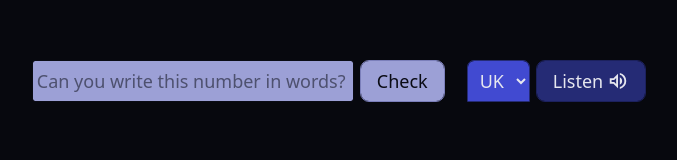
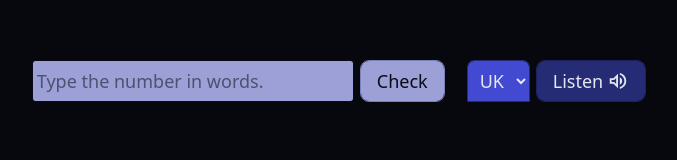
Before and after one commit to SanchezEnzo/NumsEN, a React (Vite) app: page / in a window 1280 px wide. Shown: the part 259-419 px from the top of the page, without its empty margins (301-978 px from the left). Built offline with nearby package versions, Linux system fonts and the light colour scheme.

Commit message:
Fix placeholder

```diff
--- a/src/components/Form.tsx
+++ b/src/components/Form.tsx
@@ -27,7 +27,7 @@ export default function Form({
 				autoComplete='off'
 				aria-invalid={response === RESPONSE_STATE.RIGHT}
 				ref={inputRef}
-				placeholder='Can you write this number in words?'
+				placeholder='Type the number in words.'
 			/>
 			<Button classButton='bg-primary text-buttonText-primary outline-outline-primary'>
 				Check
```
